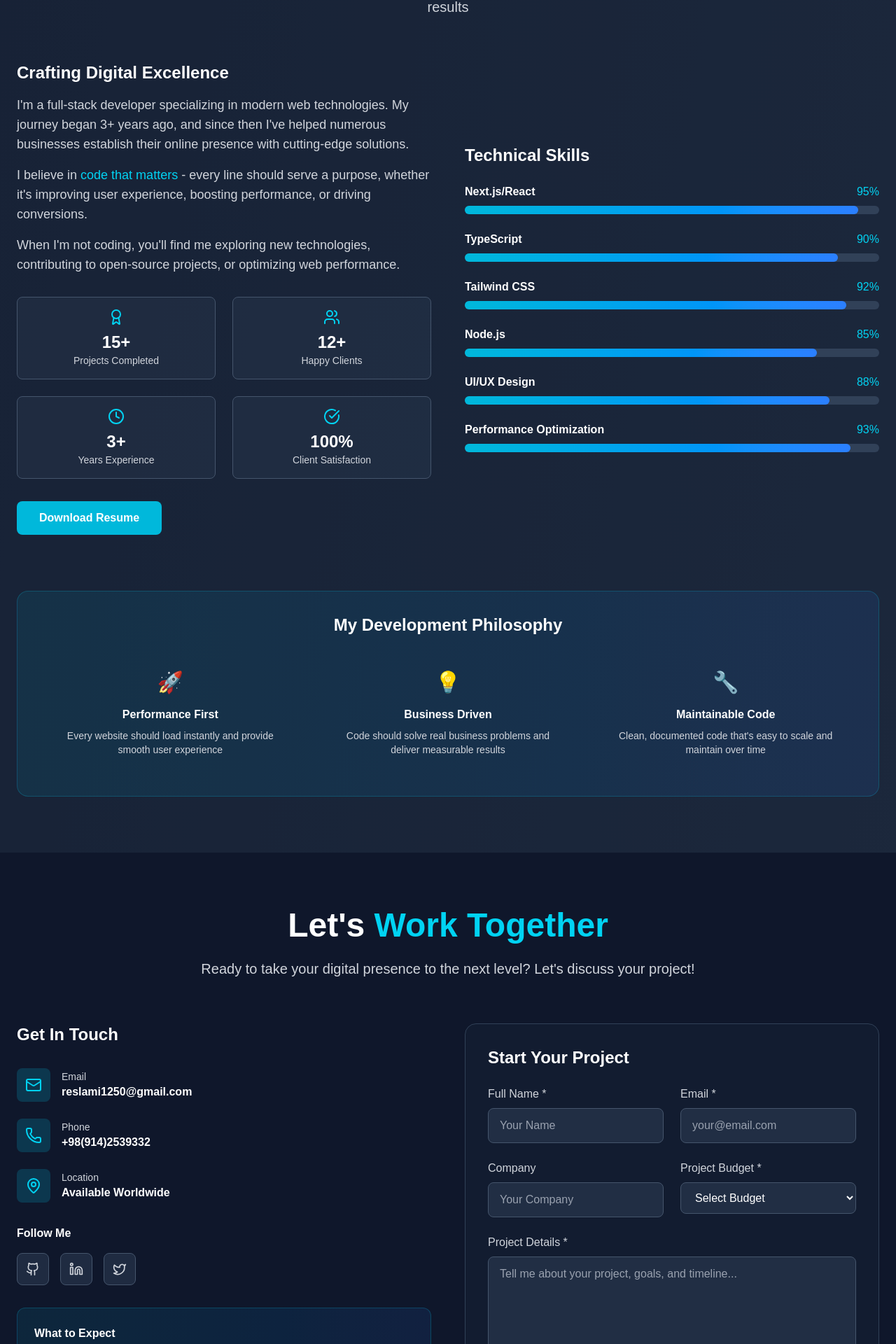
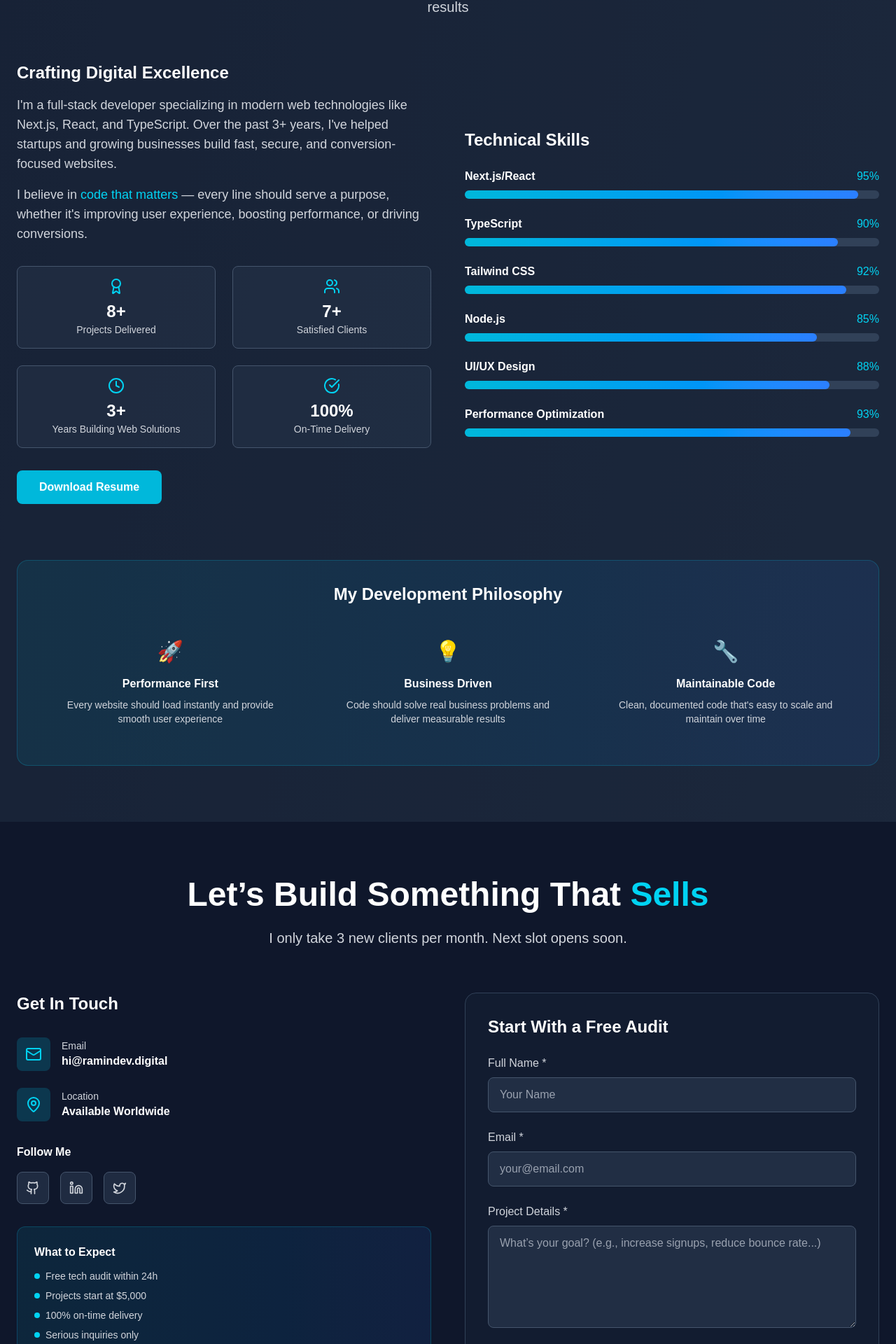
Before and after one commit to raminlord/ramindev, a Next.js app: page / in a window 1280 px wide. Shown: the part 4318-6238 px from the top of the page at 70% size. Built offline with nearby package versions, Linux system fonts and the light colour scheme.

Commit message:
50k-test040719

```diff
--- a/src/app/components/about.tsx
+++ b/src/app/components/about.tsx
@@ -3,10 +3,10 @@
 import { CheckCircle, Award, Users, Clock } from 'lucide-react';
 
 const stats = [
-  { icon: <Award className="w-6 h-6" />, number: "15+", label: "Projects Completed" },
-  { icon: <Users className="w-6 h-6" />, number: "12+", label: "Happy Clients" },
-  { icon: <Clock className="w-6 h-6" />, number: "3+", label: "Years Experience" },
-  { icon: <CheckCircle className="w-6 h-6" />, number: "100%", label: "Client Satisfaction" }
+  { icon: <Award className="w-6 h-6" />, number: "8+", label: "Projects Delivered" },
+  { icon: <Users className="w-6 h-6" />, number: "7+", label: "Satisfied Clients" },
+  { icon: <Clock className="w-6 h-6" />, number: "3+", label: "Years Building Web Solutions" },
+  { icon: <CheckCircle className="w-6 h-6" />, number: "100%", label: "On-Time Delivery" }
 ];
 
 const skills = [
@@ -26,10 +26,10 @@ export default function About() {
         {/* Section Header */}
         <div className="text-center mb-16">
           <h2 className="text-3xl md:text-5xl font-bold mb-6">
-            Why <span className="text-cyan-400">Me?</span>
+            Why <span className="text-cyan-400">Work With Me?</span>
           </h2>
           <p className="text-xl text-gray-300 max-w-3xl mx-auto">
-            Passionate developer focused on creating digital solutions that drive real business results
+            Strategic developer focused on creating digital solutions that drive real business results
           </p>
         </div>
 
@@ -43,18 +43,13 @@ export default function About() {
                 Crafting Digital Excellence
               </h3>
               <p className="text-gray-300 mb-4 text-lg">
-                I&apos;m a full-stack developer specializing in modern web technologies.
-                My journey began 3+ years ago, and since then I&apos;ve helped numerous
-                businesses establish their online presence with cutting-edge solutions.
+                I&apos;m a full-stack developer specializing in modern web technologies like Next.js, React, and TypeScript.
+                Over the past 3+ years, I&apos;ve helped startups and growing businesses build fast, secure, and conversion-focused websites.
               </p>
               <p className="text-gray-300 mb-4 text-lg">
-                I believe in <span className="text-cyan-400">code that matters</span> -
+                I believe in <span className="text-cyan-400">code that matters</span> —
                 every line should serve a purpose, whether it&apos;s improving user experience,
                 boosting performance, or driving conversions.
-              </p>
-              <p className="text-gray-300 text-lg">
-                When I&apos;m not coding, you&apos;ll find me exploring new technologies,
-                contributing to open-source projects, or optimizing web performance.
               </p>
             </div>
 
--- a/src/app/components/contact.tsx
+++ b/src/app/components/contact.tsx
@@ -1,23 +1,19 @@
 'use client';
 
-import { Mail, Phone, MapPin, Send, Linkedin, Github, Twitter } from 'lucide-react';
+import { Mail, MapPin, Send, Linkedin, Github, Twitter } from 'lucide-react';
 import { useState } from 'react';
 
 export default function Contact() {
   const [formData, setFormData] = useState({
     name: '',
     email: '',
-    company: '',
-    budget: '',
     message: ''
   });
 
-  // در بخش handleSubmit فایل Contact.tsx
   const handleSubmit = async (e: React.FormEvent) => {
     e.preventDefault();
 
     try {
-    // ارسال به تلگرام
       const telegramResponse = await fetch('/api/telegram', {
         method: 'POST',
         headers: {
@@ -32,15 +28,8 @@ const handleSubmit = async (e: React.FormEvent) => {
       const result = await telegramResponse.json();
 
       if (result.success) {
-      alert('Thank you! I will get back to you within 24 hours. 📱');
-      // ریست فرم
-      setFormData({
-        name: '',
-        email: '',
-        company: '',
-        budget: '',
-        message: ''
-      });
+        alert('Thank you! I’ll send your free tech audit within 24 hours. 📱');
+        setFormData({ name: '', email: '', message: '' });
       } else {
         alert('Message sent! (Telegram notification failed)');
       }
@@ -50,7 +39,7 @@ const handleSubmit = async (e: React.FormEvent) => {
     }
   };
 
-  const handleChange = (e: React.ChangeEvent<HTMLInputElement | HTMLTextAreaElement | HTMLSelectElement>) => {
+  const handleChange = (e: React.ChangeEvent<HTMLInputElement | HTMLTextAreaElement>) => {
     setFormData({
       ...formData,
       [e.target.name]: e.target.value
@@ -64,10 +53,10 @@ const handleSubmit = async (e: React.FormEvent) => {
         {/* Section Header */}
         <div className="text-center mb-16">
           <h2 className="text-3xl md:text-5xl font-bold mb-6">
-            Let&apos;s <span className="text-cyan-400">Work Together</span>
+            Let’s Build Something That <span className="text-cyan-400">Sells</span>
           </h2>
           <p className="text-xl text-gray-300 max-w-3xl mx-auto">
-            Ready to take your digital presence to the next level? Let&apos;s discuss your project!
+            I only take 3 new clients per month. Next slot opens soon.
           </p>
         </div>
 
@@ -85,17 +74,7 @@ const handleSubmit = async (e: React.FormEvent) => {
                 </div>
                 <div>
                   <div className="text-gray-300 text-sm">Email</div>
-                  <div className="text-white font-semibold">reslami1250@gmail.com</div>
-                </div>
-              </div>
-
-              <div className="flex items-center gap-4">
-                <div className="bg-cyan-500/20 p-3 rounded-lg">
-                  <Phone className="w-6 h-6 text-cyan-400" />
-                </div>
-                <div>
-                  <div className="text-gray-300 text-sm">Phone</div>
-                  <div className="text-white font-semibold">+98(914)2539332</div>
+                  <div className="text-white font-semibold">hi@ramindev.digital</div>
                 </div>
               </div>
 
@@ -132,19 +111,19 @@ const handleSubmit = async (e: React.FormEvent) => {
               <ul className="space-y-2 text-sm text-gray-300">
                 <li className="flex items-center gap-2">
                   <div className="w-2 h-2 bg-cyan-400 rounded-full"></div>
-                  Response within 24 hours
+                  Free tech audit within 24h
                 </li>
                 <li className="flex items-center gap-2">
                   <div className="w-2 h-2 bg-cyan-400 rounded-full"></div>
-                  Free initial consultation
+                  Projects start at $5,000
                 </li>
                 <li className="flex items-center gap-2">
                   <div className="w-2 h-2 bg-cyan-400 rounded-full"></div>
-                  Detailed project proposal
+                  100% on-time delivery
                 </li>
                 <li className="flex items-center gap-2">
                   <div className="w-2 h-2 bg-cyan-400 rounded-full"></div>
-                  Transparent pricing
+                  Serious inquiries only
                 </li>
               </ul>
             </div>
@@ -152,10 +131,9 @@ const handleSubmit = async (e: React.FormEvent) => {
 
           {/* Right Column - Contact Form */}
           <div className="bg-slate-800/30 rounded-2xl p-8 border border-slate-700">
-            <h3 className="text-2xl font-bold text-white mb-6">Start Your Project</h3>
+            <h3 className="text-2xl font-bold text-white mb-6">Start With a Free Audit</h3>
 
             <form onSubmit={handleSubmit} className="space-y-6">
-              <div className="grid grid-cols-1 md:grid-cols-2 gap-6">
               <div>
                 <label className="block text-gray-300 mb-2">Full Name *</label>
                 <input
@@ -181,38 +159,6 @@ const handleSubmit = async (e: React.FormEvent) => {
                   placeholder="your@email.com"
                 />
               </div>
-              </div>
-
-              <div className="grid grid-cols-1 md:grid-cols-2 gap-6">
-                <div>
-                  <label className="block text-gray-300 mb-2">Company</label>
-                  <input
-                    type="text"
-                    name="company"
-                    value={formData.company}
-                    onChange={handleChange}
-                    className="w-full bg-slate-700/50 border border-slate-600 rounded-lg px-4 py-3 text-white placeholder-gray-400 focus:outline-none focus:border-cyan-400 transition duration-300"
-                    placeholder="Your Company"
-                  />
-                </div>
-
-                <div>
-                  <label className="block text-gray-300 mb-2">Project Budget *</label>
-                  <select
-                    name="budget"
-                    value={formData.budget}
-                    onChange={handleChange}
-                    required
-                    className="w-full bg-slate-700/50 border border-slate-600 rounded-lg px-4 py-3 text-white focus:outline-none focus:border-cyan-400 transition duration-300"
-                  >
-                    <option value="">Select Budget</option>
-                    <option value="$1,000 - $3,000">$1,000 - $3,000</option>
-                    <option value="$3,000 - $5,000">$3,000 - $5,000</option>
-                    <option value="$5,000 - $8,000">$5,000 - $8,000</option>
-                    <option value="$8,000+">$8,000+</option>
-                  </select>
-                </div>
-              </div>
 
               <div>
                 <label className="block text-gray-300 mb-2">Project Details *</label>
@@ -223,7 +169,7 @@ const handleSubmit = async (e: React.FormEvent) => {
                   required
                   rows={5}
                   className="w-full bg-slate-700/50 border border-slate-600 rounded-lg px-4 py-3 text-white placeholder-gray-400 focus:outline-none focus:border-cyan-400 transition duration-300"
-                  placeholder="Tell me about your project, goals, and timeline..."
+                  placeholder="What’s your goal? (e.g., increase signups, reduce bounce rate...)"
                 />
               </div>
 
@@ -232,7 +178,7 @@ const handleSubmit = async (e: React.FormEvent) => {
                 className="w-full bg-cyan-500 hover:bg-cyan-600 text-white font-bold py-4 px-8 rounded-lg transition duration-300 flex items-center justify-center gap-2"
               >
                 <Send className="w-5 h-5" />
-                Send Message
+                Get Free Audit →
               </button>
             </form>
           </div>
```
Lines whose indentation alone changed are shown as unchanged.
